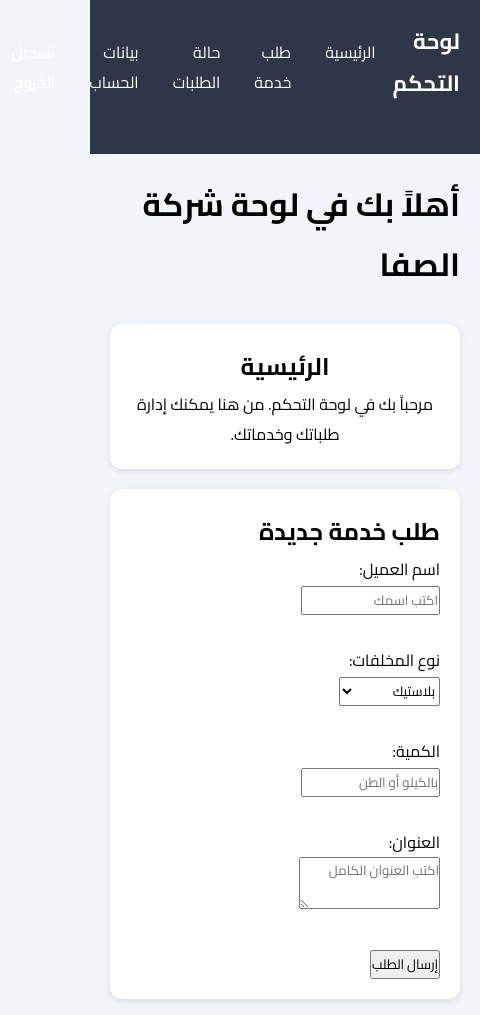
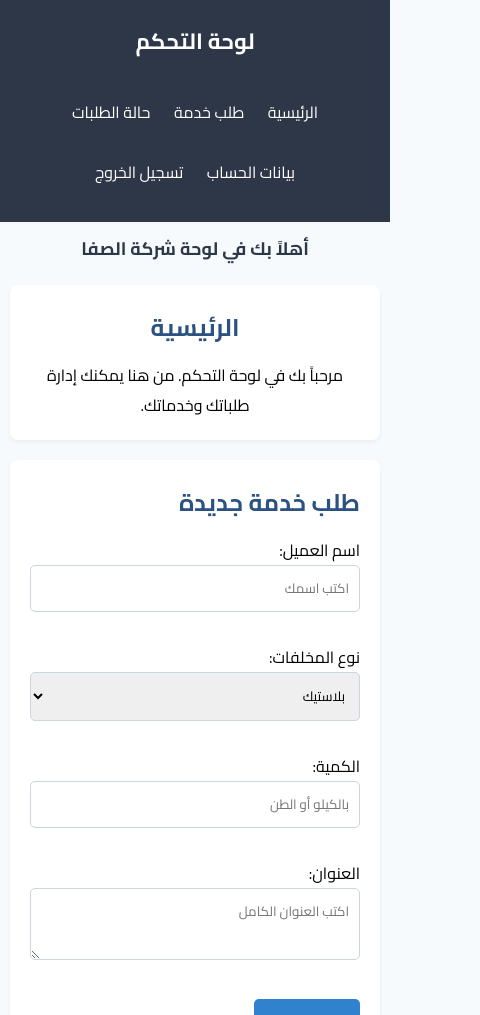
Before and after one commit to GAZUM1/wo, a plain HTML site: page dashboard.html in a window 390 px wide. Shown: the top 1015 px of the page, 480 px wide, since content can reach past the window. Drawn offline with Linux system fonts and the light colour scheme.

Commit message:
Update style1.css

```diff
--- a/style1.css
+++ b/style1.css
@@ -1,68 +1,126 @@
-
 * {
+  box-sizing: border-box;
+  font-family: 'Cairo', sans-serif;
   margin: 0;
   padding: 0;
-      box-sizing: border-box;
-      font-family: 'Cairo', sans-serif;
 }
+
 body {
   display: flex;
   min-height: 100vh;
-      background-color: #f1f5f9;
+  background-color: #f7fafc;
 }
+
 aside {
-      width: 220px;
+  width: 250px;
   background-color: #2d3748;
   color: white;
   padding: 20px;
 }
+
 aside h2 {
-      margin-bottom: 30px;
+  margin-bottom: 20px;
   font-size: 22px;
+  text-align: center;
 }
+
 aside a {
   display: block;
-      padding: 12px;
   color: white;
   text-decoration: none;
-      margin-bottom: 10px;
-      border-radius: 8px;
-      transition: background 0.3s;
+  padding: 10px 0;
+  border-bottom: 1px solid #4a5568;
+  transition: 0.3s;
 }
+
 aside a:hover {
   background-color: #4a5568;
+  padding-right: 10px;
 }
+
 main {
   flex: 1;
   padding: 20px;
 }
-    header {
-      display: flex;
-      justify-content: space-between;
-      align-items: center;
-      margin-bottom: 30px;
+
+header h1 {
+  font-size: 24px;
+  color: #2d3748;
+  margin-bottom: 20px;
+  text-align: center;
 }
+
 .card {
   background: white;
-      border-radius: 12px;
   padding: 20px;
   margin-bottom: 20px;
-      box-shadow: 0 2px 6px rgba(0,0,0,0.1);
-      transition: transform 0.3s;
+  border-radius: 8px;
+  box-shadow: 0 2px 4px rgba(0,0,0,0.05);
 }
-    .card:hover {
-      transform: translateY(-4px);
+
+.card h2 {
+  color: #2c5282;
+  margin-bottom: 10px;
 }
+
+input, select, textarea {
+  width: 100%;
+  padding: 10px;
+  border: 1px solid #cbd5e0;
+  border-radius: 5px;
+}
+
+button {
+  padding: 10px 20px;
+  background-color: #3182ce;
+  color: white;
+  border: none;
+  border-radius: 5px;
+  cursor: pointer;
+}
+
+button:hover {
+  background-color: #2b6cb0;
+}
+
+table {
+  border-collapse: collapse;
+  width: 100%;
+}
+
+th, td {
+  padding: 12px;
+  border: 1px solid #ccc;
+  text-align: center;
+  font-size: 15px;
+}
+
+/* ✅ ميديا كويري للموبايل */
 @media (max-width: 768px) {
   body {
     flex-direction: column;
   }
+
   aside {
     width: 100%;
-        display: flex;
-        justify-content: space-around;
+    text-align: center;
   }
+
   aside a {
-        margin: 5px;
+    display: inline-block;
+    margin: 5px 10px;
+    border: none;
+  }
+
+  main {
+    padding: 10px;
+  }
+
+  header h1 {
+    font-size: 18px;
+  }
+
+  .card {
+    padding: 15px;
   }
 }
```
Lines whose indentation alone changed are shown as unchanged.
